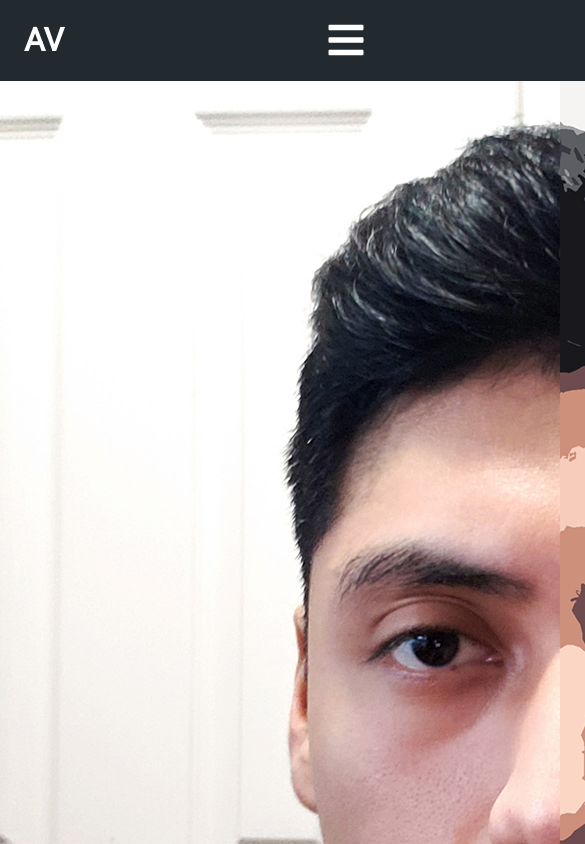
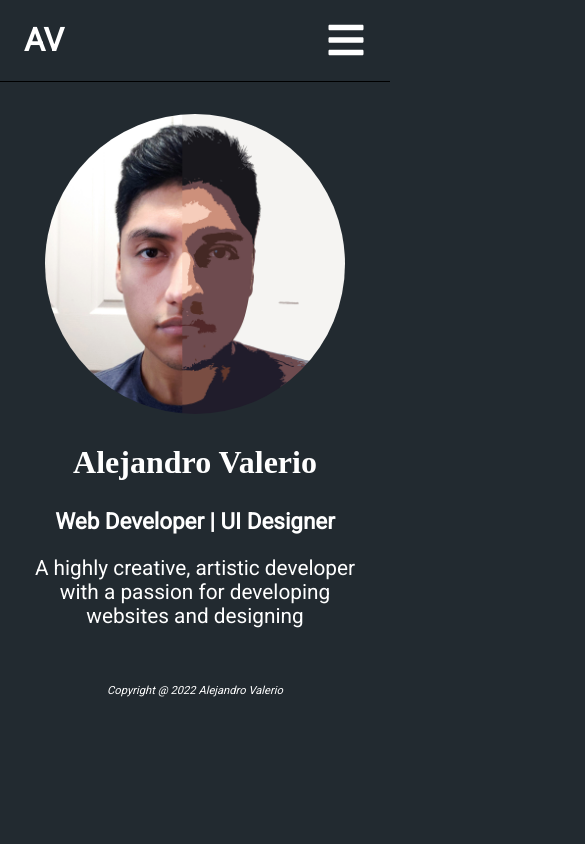
Before and after one commit to AlexV713/Portfolio-React-2, a React (Create React App) app in the folder portfolio-app/: page / in a window 390 px wide. Shown: the top 844 px of the page, 585 px wide, since content can reach past the window. Built offline with nearby package versions, Linux system fonts and the light colour scheme.

Commit message:
Styled The Home Page for Mobile

```diff
--- a/portfolio-app/src/App.css
+++ b/portfolio-app/src/App.css
@@ -6,6 +6,11 @@ body {
   background-color: #222a30;
   color: #FFFFFF;
   font-family: 'Roboto', sans-serif;
+}
+
+header {
+  border-bottom: solid black 1px;
+  margin-bottom: 2em;
 }
 
 header #desktop-nav {
@@ -75,4 +80,41 @@ header #mobile-header #mobile-icons #icons-container .icon-links {
   color: white;
   font-size: 4em;
 }
+
+#home-content #me-container {
+  display: -ms-grid;
+  display: grid;
+  place-items: center;
+}
+
+#home-content #me-container #myself {
+  width: 300px;
+  height: 300px;
+  border-radius: 50%;
+}
+
+#home-content #home-text {
+  text-align: center;
+}
+
+#home-content #home-text h2 {
+  font-size: 2rem;
+  font-family: 'Times New Roman', Times, serif;
+}
+
+#home-content #home-text h3 {
+  font-size: 1.4rem;
+}
+
+#home-content #home-text p {
+  margin: 0 1em 0;
+  font-size: 1.3rem;
+}
+
+footer {
+  text-align: center;
+  font-style: italic;
+  font-size: 0.7rem;
+  margin-top: 5em;
+}
 /*# sourceMappingURL=App.css.map */
--- a/portfolio-app/src/App.scss
+++ b/portfolio-app/src/App.scss
@@ -10,6 +10,8 @@ body {
 }
 
 header {
+    border-bottom: solid black 1px;
+    margin-bottom: 2em;
     #desktop-nav {
         display: none;
     }
@@ -64,3 +66,36 @@ header {
         }
     }
 }
+
+#home-content {
+    #me-container {
+        display: grid;
+        place-items: center;
+        #myself {
+            width: 300px;
+            height: 300px;
+            border-radius: 50%;
+        }
+    }
+    #home-text {
+        text-align: center;
+        h2 {
+            font-size: 2rem;
+            font-family: 'Times New Roman', Times, serif;
+        }
+        h3 {
+            font-size: 1.4rem;
+        }
+        p {
+            margin: 0 1em 0;
+            font-size: 1.3rem;
+        }
+    }
+}
+
+footer {
+    text-align: center;
+    font-style: italic;
+    font-size: 0.7rem;
+    margin-top: 5em;
+}
--- a/portfolio-app/src/Home.js
+++ b/portfolio-app/src/Home.js
@@ -6,16 +6,13 @@ function Home() {
     <section id="home-content">
     <div id="me-container">
       <Link to="/">
-        <img src="./images/selfie.jpg" id="myself" />
+        <img src="./images/selfie.jpg" id="myself" alt="Alejandro Valerio a web developer and UI designer who is also a 3D artist."/>
       </Link>
     </div>
     <div id="home-text">
-      <h2 className="name">Alejandro Valerio</h2>
+      <h2>Alejandro Valerio</h2>
       <h3>Web Developer | UI Designer</h3>
-      <p>A highly creative, artistic developer with a passion for developing websites</p>
-      <div id="home-buttons">
-          <Link to="work">My Work</Link>
-      </div>
+      <p>A highly creative, artistic developer with a passion for developing websites and designing</p>
     </div>
   </section>
   )
```
Also changed, not shown: 1 other file (tests, documents, lock files or other folders).
